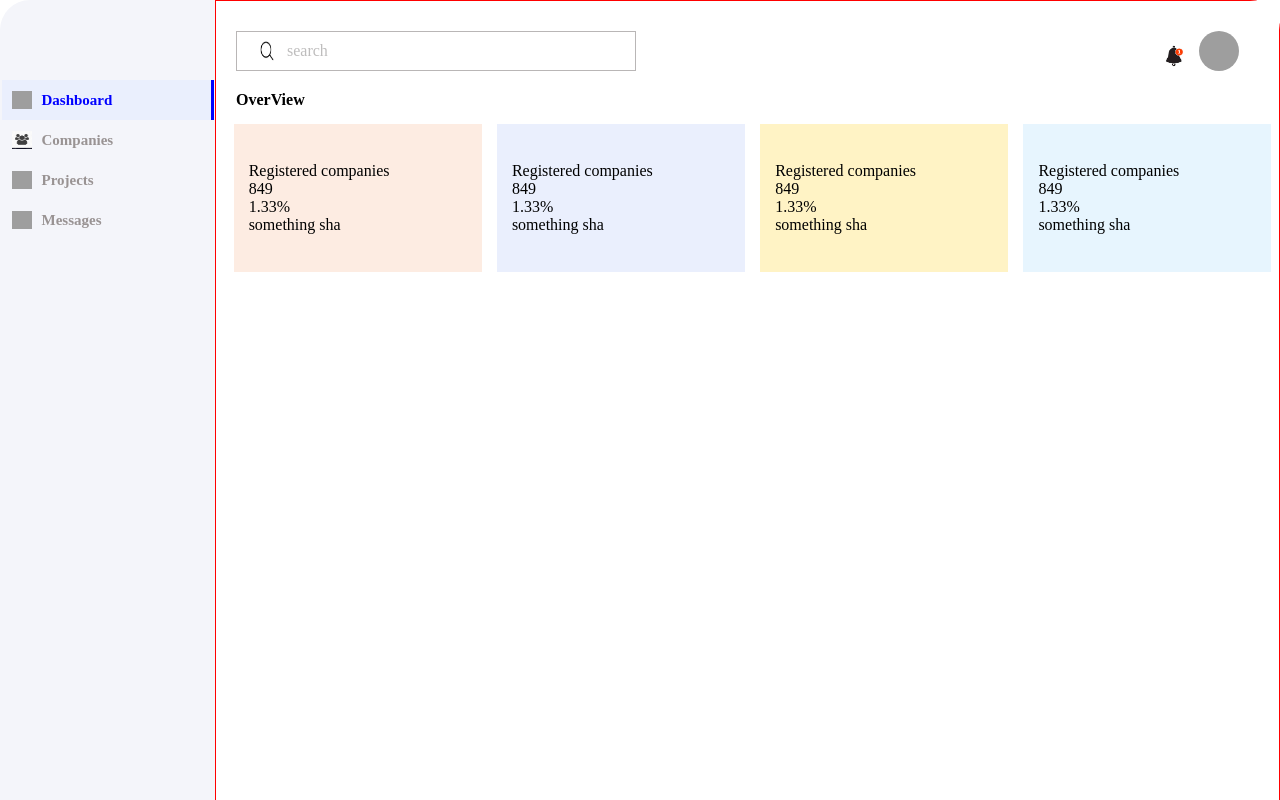
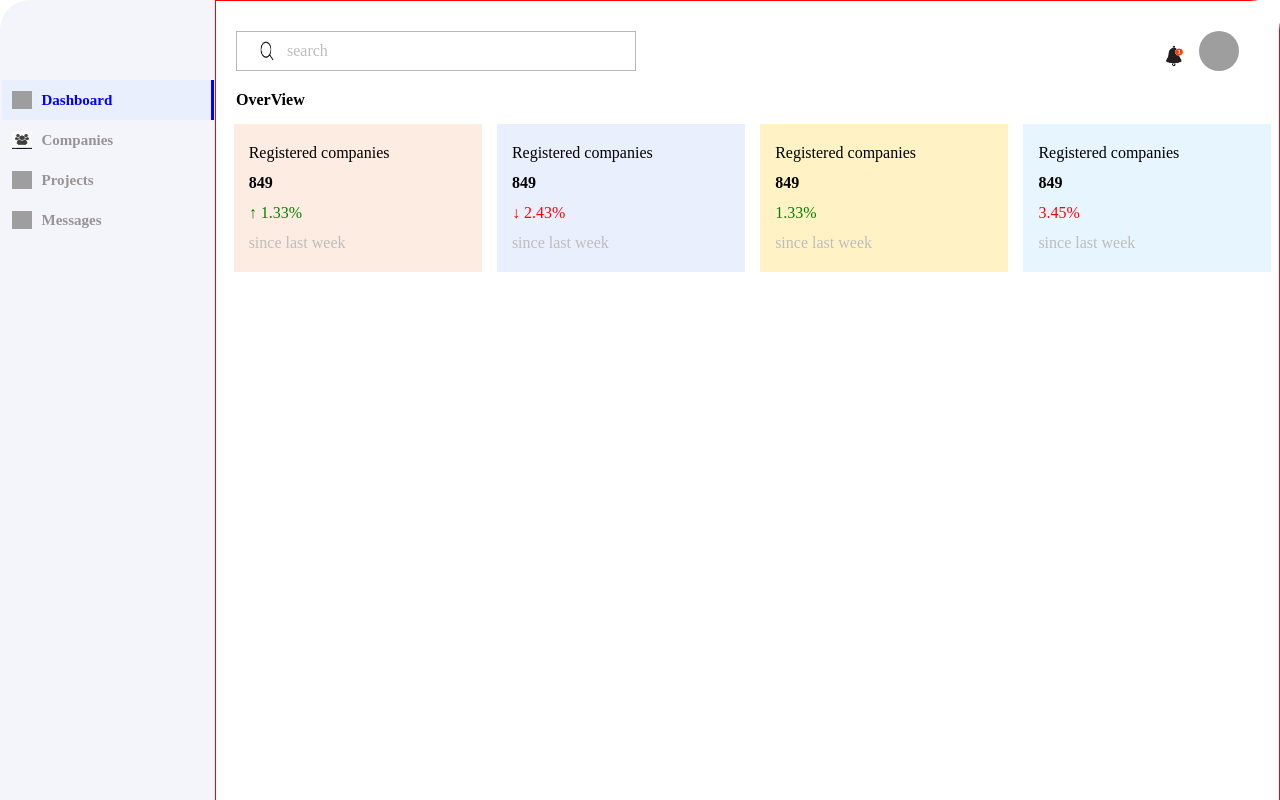
Before and after one commit to evabanegacom/Dashboard, a React (Create React App) app: page / in a window 1280 px wide. Shown: the top 800 px of the page. Built offline with nearby package versions, Linux system fonts and the light colour scheme; grey boxes are pictures that could not be loaded.

Commit message:
added numbers

```diff
--- a/src/box.css
+++ b/src/box.css
@@ -12,6 +12,7 @@
     margin: auto;
     height: 148px;
     padding-left: 15px;
+    line-height: 30px;
 }
 
 .box1 {
@@ -29,3 +30,20 @@
 .box4 {
     background: #E7F5FE;
 }
+
+.number {
+  color: black;
+  font-weight: bolder;
+}
+
+.lastweek  {
+    color: rgb(190, 189, 189);
+}
+
+.percent {
+    color: green;
+}
+
+.percent1 {
+    color: red;
+}
--- a/src/coloredBoxes.js
+++ b/src/coloredBoxes.js
@@ -6,27 +6,27 @@ const ColoredBoxes = () => {
         <div className='boxes'>
           <div className='smallbox box1'>
               <p>Registered companies</p>
-              <p>849</p>
-              <p>1.33%</p>
-              <p>something sha</p>
+              <p className='number'>849</p>
+              <p className='percent'>&#8593; 1.33%</p>
+              <p className='lastweek'>since last week</p>
           </div>
           <div className='smallbox box2'>
               <p>Registered companies</p>
-              <p>849</p>
-              <p>1.33%</p>
-              <p>something sha</p>
+              <p className='number'>849</p>
+              <p className='percent1'>&#8595; 2.43%</p>
+              <p className='lastweek'>since last week</p>
           </div>
           <div className='smallbox box3'>
               <p>Registered companies</p>
-              <p>849</p>
-              <p>1.33%</p>
-              <p>something sha</p>
+              <p className='number'>849</p>
+              <p className='percent'>1.33%</p>
+              <p className='lastweek'>since last week</p>
           </div>
           <div className='smallbox box4'>
               <p>Registered companies</p>
-              <p>849</p>
-              <p>1.33%</p>
-              <p>something sha</p>
+              <p className='number'>849</p>
+              <p className='percent1'>3.45%</p>
+              <p className='lastweek'>since last week</p>
           </div>
         </div>
     )
```
